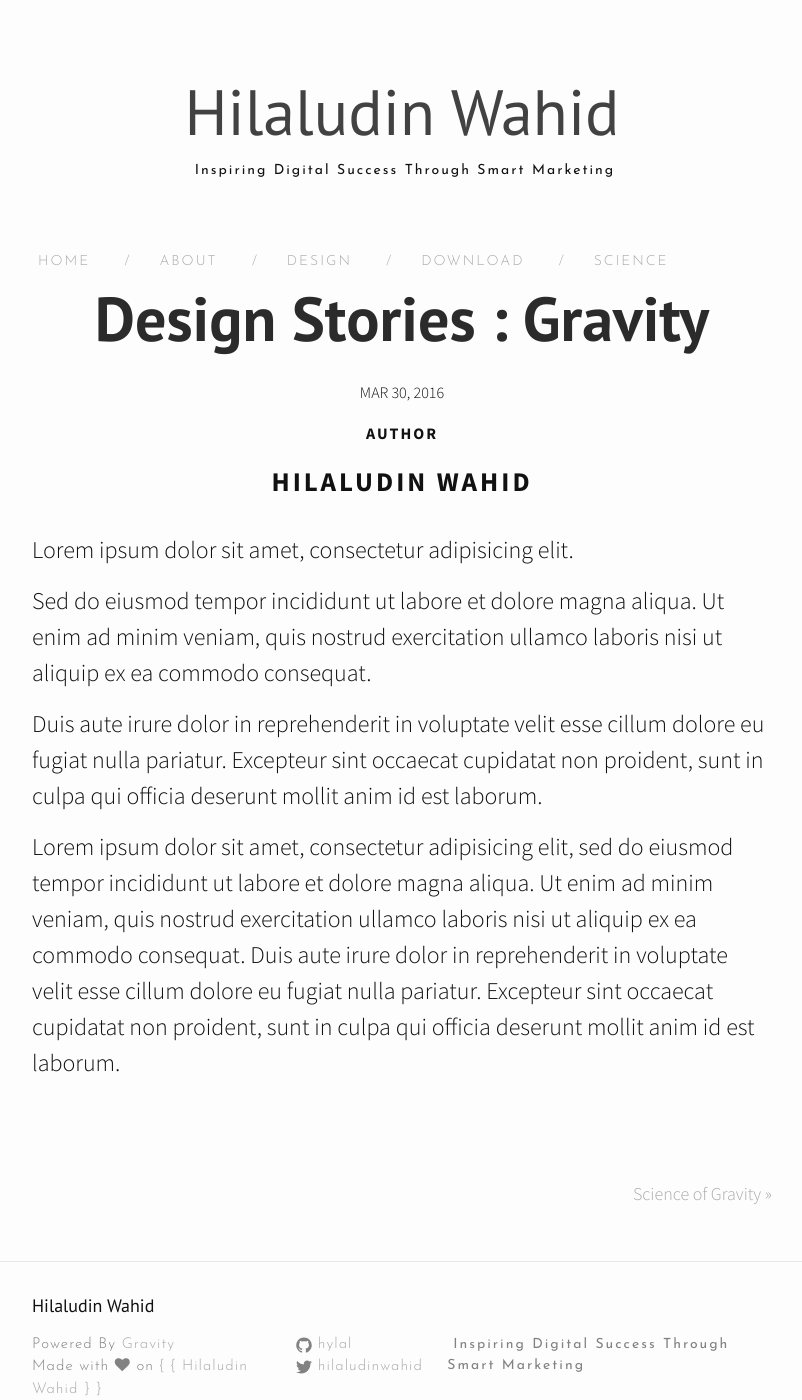
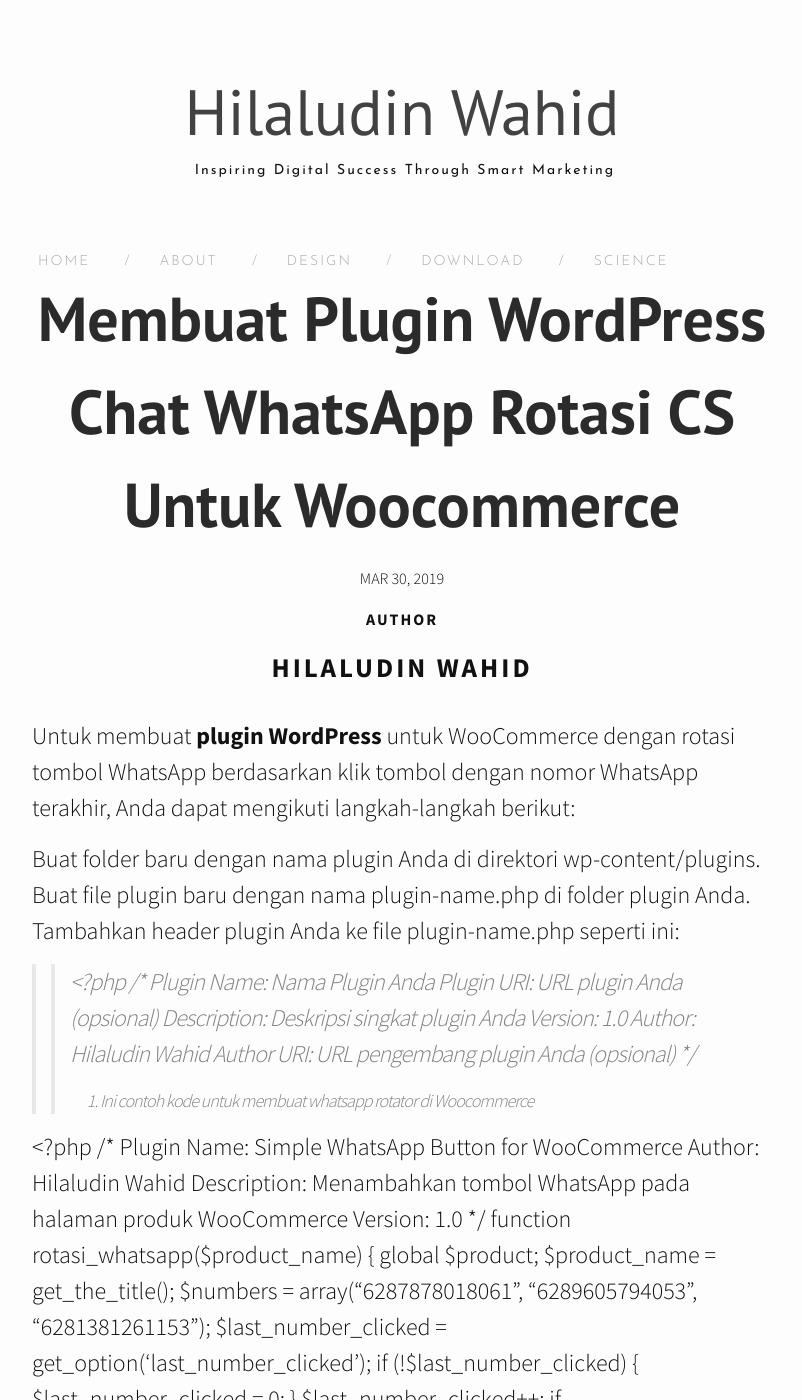
Before and after one commit to hylal/hilaludinwahid.github.io, a Jekyll site: the page built from _posts/2016-03-30-design-stories.markdown, in a window 1280 px wide and 1400 px high. Shown: the whole window, without its empty margins (238-1040 px from the left). Built offline with Jekyll 4.4.1, drawn with Linux system fonts in a browser that asks for light colours; nearby versions of some CDN libraries; some of the changed text lies outside the part shown.

Commit message:
Update 2016-03-30-design-stories.markdown

```diff
--- a/_posts/2016-03-30-design-stories.markdown
+++ b/_posts/2016-03-30-design-stories.markdown
@@ -1,14 +1,67 @@
 ---
 layout: post
-title:  "Design Stories : Gravity"
-date:   2016-03-30 19:45:31 +0530
+title:  "Membuat Plugin WordPress Chat WhatsApp Rotasi CS Untuk Woocommerce"
+date:   2019-03-30 19:45:31 +0530
 categories: ["design", "science", "life"]
 author: "Hilaludin Wahid"
 ---
-Lorem ipsum dolor sit amet, consectetur adipisicing elit.
+Untuk membuat **plugin WordPress** untuk WooCommerce dengan rotasi tombol WhatsApp berdasarkan klik tombol dengan nomor WhatsApp terakhir, Anda dapat mengikuti langkah-langkah berikut:
 
-Sed do eiusmod tempor incididunt ut labore et dolore magna aliqua. Ut enim ad minim veniam, quis nostrud exercitation ullamco laboris nisi ut aliquip ex ea commodo consequat.
+Buat folder baru dengan nama plugin Anda di direktori wp-content/plugins.
+Buat file plugin baru dengan nama plugin-name.php di folder plugin Anda.
+Tambahkan header plugin Anda ke file plugin-name.php seperti ini:
+>>
+<?php
+/*
+Plugin Name: Nama Plugin Anda
+Plugin URI: URL plugin Anda (opsional)
+Description: Deskripsi singkat plugin Anda
+Version: 1.0
+Author: Hilaludin Wahid
+Author URI: URL pengembang plugin Anda (opsional)
+*/
+4. Ini contoh kode untuk membuat whatsapp rotator di Woocommerce
 
- Duis aute irure dolor in reprehenderit in voluptate velit esse cillum dolore eu fugiat nulla pariatur. Excepteur sint occaecat cupidatat non proident, sunt in culpa qui officia deserunt mollit anim id est laborum.
+<?php
+/*
+Plugin Name: Simple WhatsApp Button for WooCommerce
+Author: Hilaludin Wahid
+Description: Menambahkan tombol WhatsApp pada halaman produk WooCommerce
+Version: 1.0
+*/
+function rotasi_whatsapp($product_name) {
+global $product;
+  $product_name = get_the_title();
+  $numbers = array("6287878018061", "6289605794053", "6281381261153");
+  $last_number_clicked = get_option('last_number_clicked');
+  if (!$last_number_clicked) {
+    $last_number_clicked = 0;
+  }
+  $last_number_clicked++;
+  if ($last_number_clicked >= count($numbers)) {
+    $last_number_clicked = 0;
+  }
+  update_option('last_number_clicked', $last_number_clicked);
+  $current_number = $numbers[$last_number_clicked];
+  $url = "https://api.whatsapp.com/send?phone=".$current_number."&text=".urlencode("Hai, saya ingin membeli produk: " . $product_name);
+   echo '<button id="rotasi-wa-button-click" style="background-color: green; color: white; padding: 10px 20px; border: none; border-radius: 5px;">
+    <i class="fa fa-whatsapp" style="margin-right: 10px;"></i> Chat via WhatsApp
+  </button>';
 
-Lorem ipsum dolor sit amet, consectetur adipisicing elit, sed do eiusmod tempor incididunt ut labore et dolore magna aliqua. Ut enim ad minim veniam, quis nostrud exercitation ullamco laboris nisi ut aliquip ex ea commodo consequat. Duis aute irure dolor in reprehenderit in voluptate velit esse cillum dolore eu fugiat nulla pariatur. Excepteur sint occaecat cupidatat non proident, sunt in culpa qui officia deserunt mollit anim id est laborum.
+  echo '<script>
+    document.getElementById("rotasi-wa-button-click").addEventListener("click", function() {
+      window.location.href = "https://wa.me/' . $current_number . '";
+    });
+  </script>';
+}
+
+
+
+// Menambahkan action hook untuk menampilkan tombol WhatsApp
+add_action('woocommerce_after_add_to_cart_form', 'rotasi_whatsapp');
+
+>>
+
+
+
+### Catatan : Anda mungkin perlu menambahkan font awesome atau menggunakan icon font lainnya untuk menampilkan icon WhatsApp pada tombol. Kode di atas adalah contoh sederhana yang dapat digunakan sebagai dasar untuk pengembangan plugin Anda. Anda mungkin perlu memodifikasi kode ini sesuai dengan kebutuhan dan standar pengembangan plugin WordPress.
```
